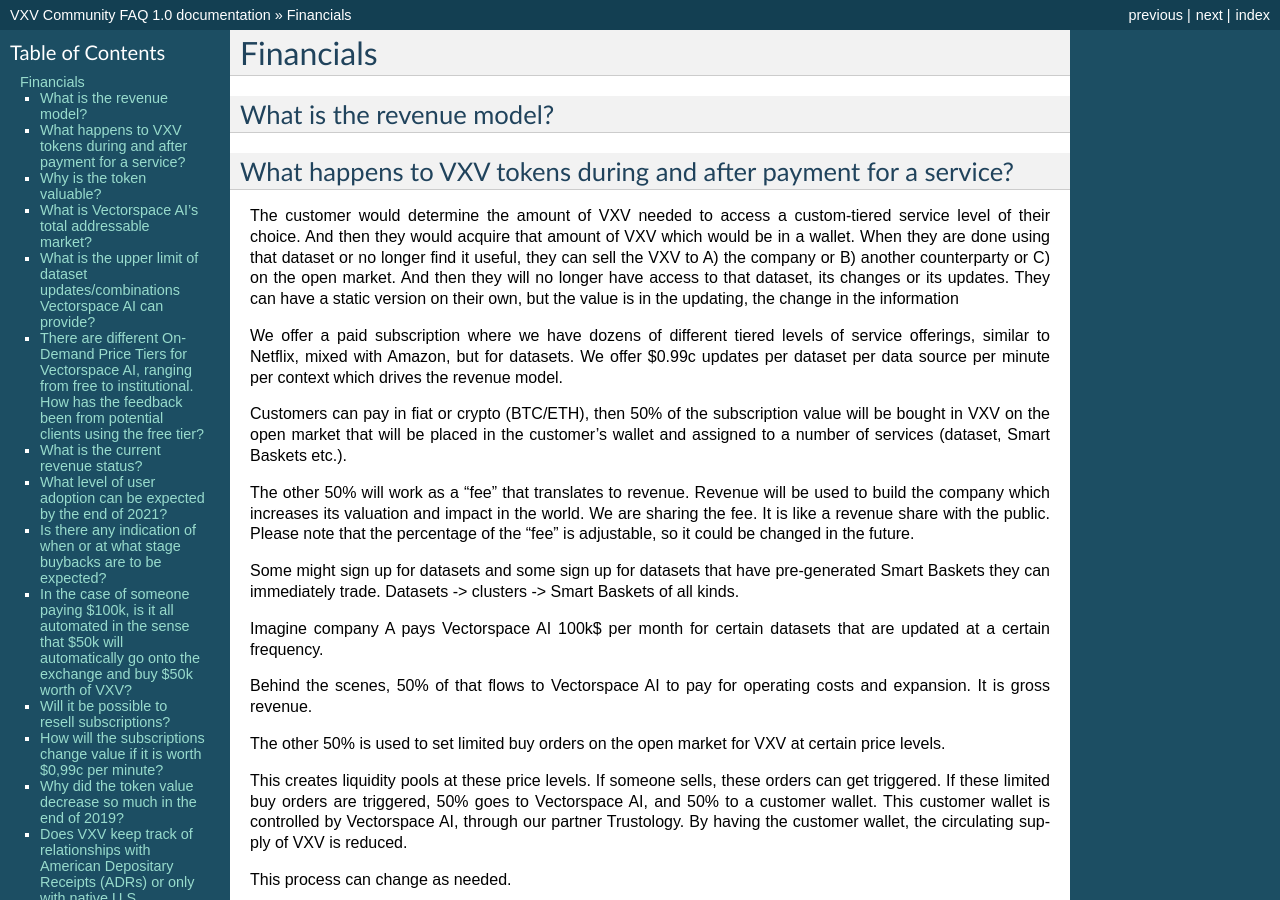
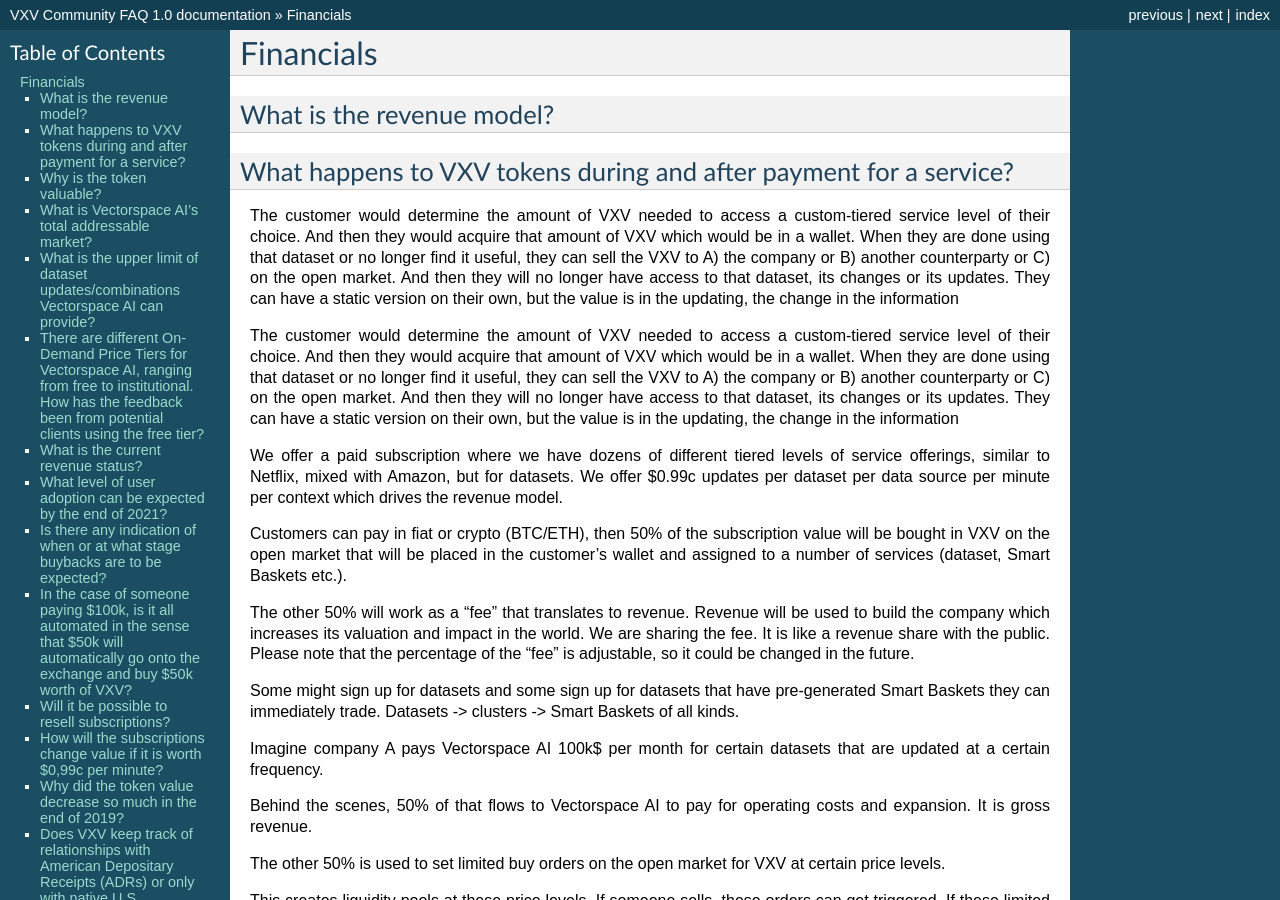
Before and after one commit to vxvfaq/vxvfaq, a Sphinx documentation site: the page built from docs/financials.rst, in a window 1280 px wide and 900 px high. Built offline with Sphinx 7.4.7, drawn with Linux system fonts in a browser that asks for light colours.

Commit message:
Update financials.rst

```diff
--- a/docs/financials.rst
+++ b/docs/financials.rst
@@ -6,6 +6,9 @@
 
 What happens to VXV tokens during and after payment for a service?
 -------
+
+The customer would determine the amount of VXV needed to access a custom-tiered service level of their choice. And then they would acquire that amount of VXV which would be
+in a wallet. When they are done using that dataset or no longer find it useful, they can sell the VXV to A) the company or B) another counterparty or C) on the open market. And then they will no longer have access to that dataset, its changes or its updates. They can have a static version on their own, but the value is in the updating, the change in the information
 
 The customer would determine the amount of VXV needed to access a custom-tiered service level of their choice. And then they would acquire that amount of VXV which would be
 in a wallet. When they are done using that dataset or no longer find it useful, they can sell the VXV to A) the company or B) another counterparty or C) on the open market. And
```
